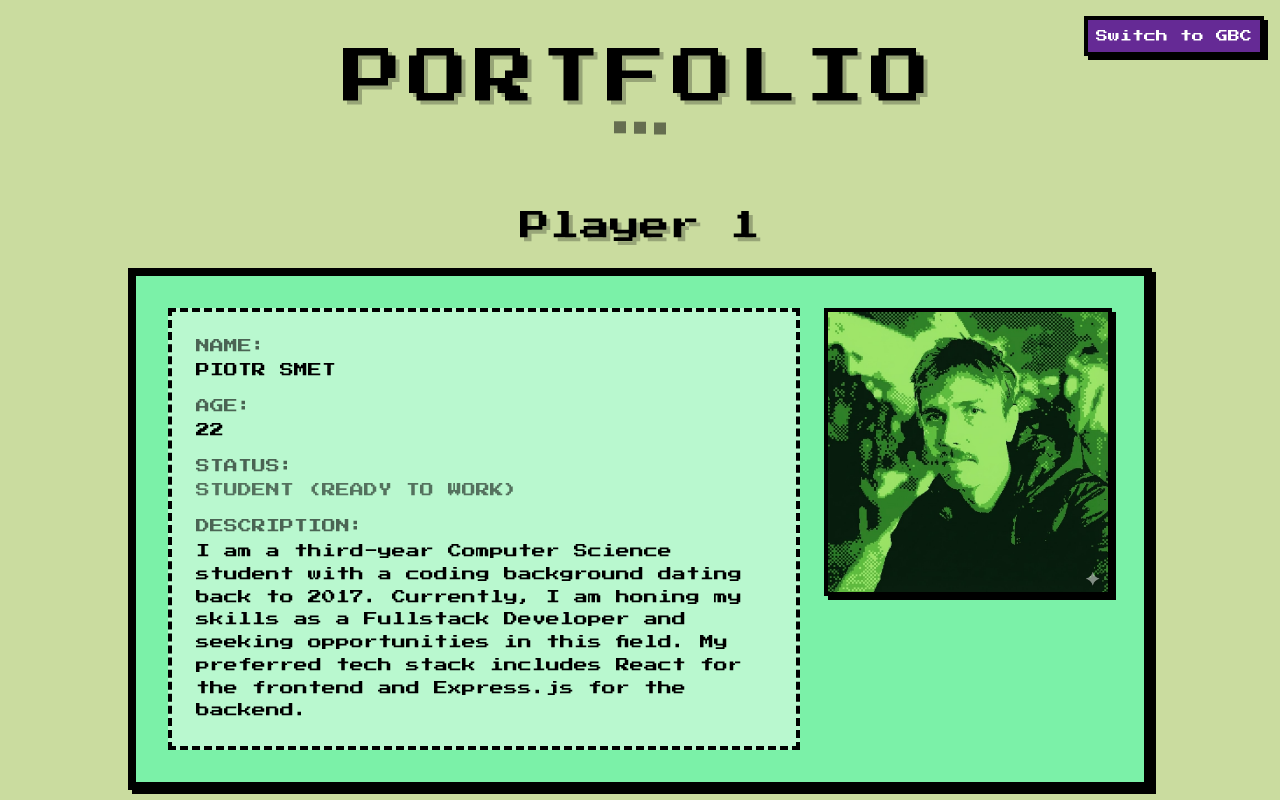
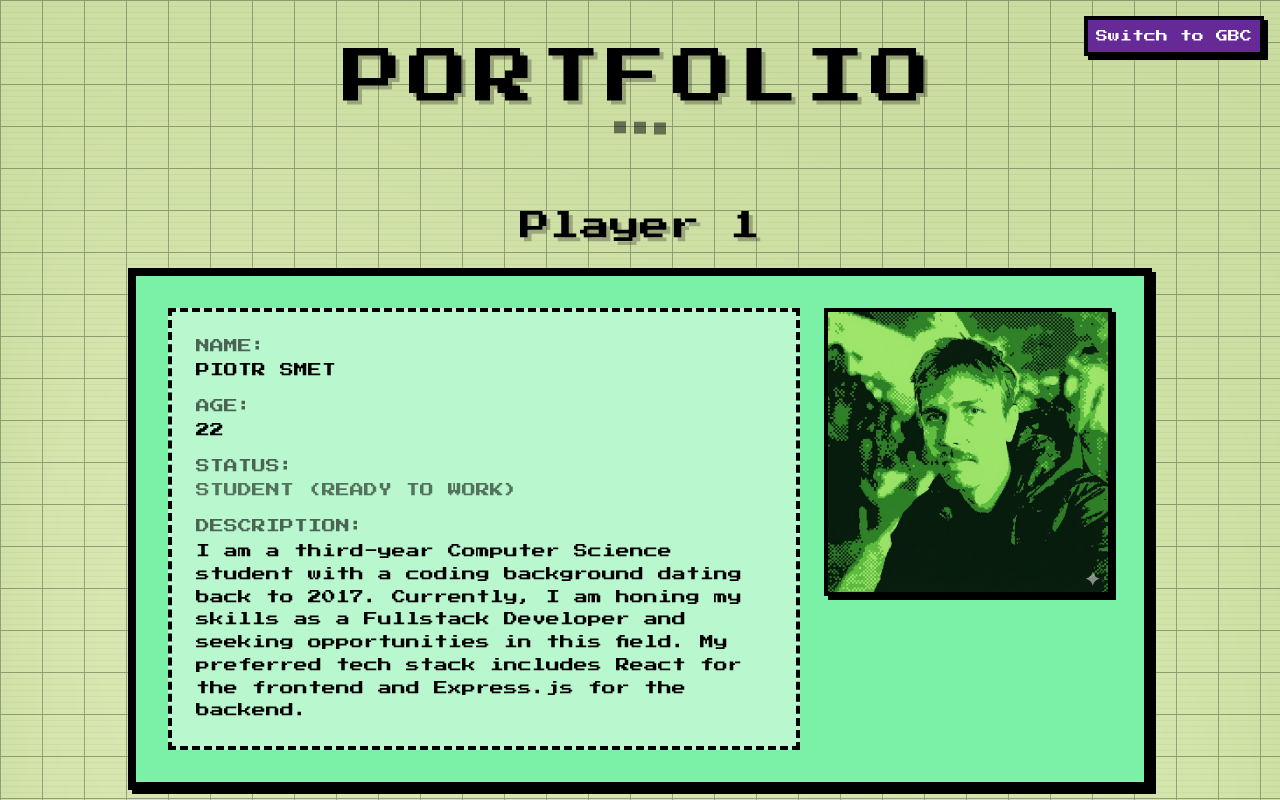
Before and after one commit to piotrsmet/portfolio, a Next.js app: page / in a window 1280 px wide. Both pictures are taken after a click on the button "PRESS START". Shown: the top 800 px of the page. Built offline with nearby package versions, Linux system fonts and the light colour scheme.

Commit message:
background

```diff
--- a/src/app/page.tsx
+++ b/src/app/page.tsx
@@ -38,6 +38,21 @@ export default function Home() {
     setTheme(prev => prev === 'dmg' ? 'gbc' : 'dmg');
   };
 
+  const themeDecor = {
+    dmg: {
+      glowA: 'rgba(166,198,115,0.5)',
+      glowB: 'rgba(123,172,82,0.45)',
+      grid: 'rgba(0,0,0,0.08)',
+      scan: 'rgba(0,0,0,0.14)',
+    },
+    gbc: {
+      glowA: 'rgba(255,128,234,0.28)',
+      glowB: 'rgba(77,193,255,0.22)',
+      grid: 'rgba(255,255,255,0.07)',
+      scan: 'rgba(0,0,0,0.18)',
+    }
+  }[theme];
+
   const currentTheme = {
     dmg: {
       bg: "bg-[#CADC9F]",
@@ -58,7 +73,33 @@ export default function Home() {
   }[theme];
 
   return (
-    <div className={`${currentTheme.bg} flex flex-col w-full p-4 min-h-screen items-center gap-10 transition-colors duration-300`}>
+    <div className="relative min-h-screen w-full">
+      <div className={`${currentTheme.bg} absolute inset-0 transition-colors duration-300`} aria-hidden />
+      <div
+        aria-hidden
+        className="pointer-events-none absolute inset-0 mix-blend-screen blur-3xl"
+        style={{
+          backgroundImage: `radial-gradient(circle at 18% 20%, ${themeDecor.glowA} 0, transparent 28%), radial-gradient(circle at 84% 26%, ${themeDecor.glowB} 0, transparent 30%), radial-gradient(circle at 45% 78%, ${themeDecor.glowA} 0, transparent 35%)`
+        }}
+      />
+      <div
+        aria-hidden
+        className="pointer-events-none absolute inset-0 opacity-35"
+        style={{
+          backgroundImage: `linear-gradient(${theme === 'dmg' ? '#1f2b1f' : '#ffffff'} 1px, transparent 1px), linear-gradient(90deg, ${theme === 'dmg' ? '#1f2b1f' : '#ffffff'} 1px, transparent 1px)`,
+          backgroundSize: '42px 42px'
+        }}
+      />
+      <div
+        aria-hidden
+        className="pointer-events-none absolute inset-0 opacity-25"
+        style={{
+          backgroundImage: `linear-gradient(${themeDecor.scan} 1px, transparent 1px)`,
+          backgroundSize: '100% 6px'
+        }}
+      />
+
+      <div className={`relative z-10 flex flex-col w-full p-4 min-h-screen items-center gap-10`}>
       <div className="absolute top-2 right-2 md:top-4 md:right-4 z-10">
         <button
           onClick={toggleTheme}
@@ -71,7 +112,7 @@ export default function Home() {
 
       <div className="mt-12 md:mt-8 mb-8 flex flex-col items-center gap-4">
         <h1
-          className={`${pressStart2P.className} text-4xl md:text-6xl ${currentTheme.mainText} tracking-widest uppercase transform hover:scale-105 transition-transform duration-300 cursor-default`}
+          className={`${pressStart2P.className} text-4xl md:text-6xl ${currentTheme.mainText} tracking-widest uppercase cursor-default`}
           style={{ textShadow: '4px 4px 0px rgba(0,0,0,0.25)' }}
         >
           PORTFOLIO
@@ -213,6 +254,7 @@ export default function Home() {
             </div>
          </div>
       </div>
+      </div>
     </div>
   );
 }
```
